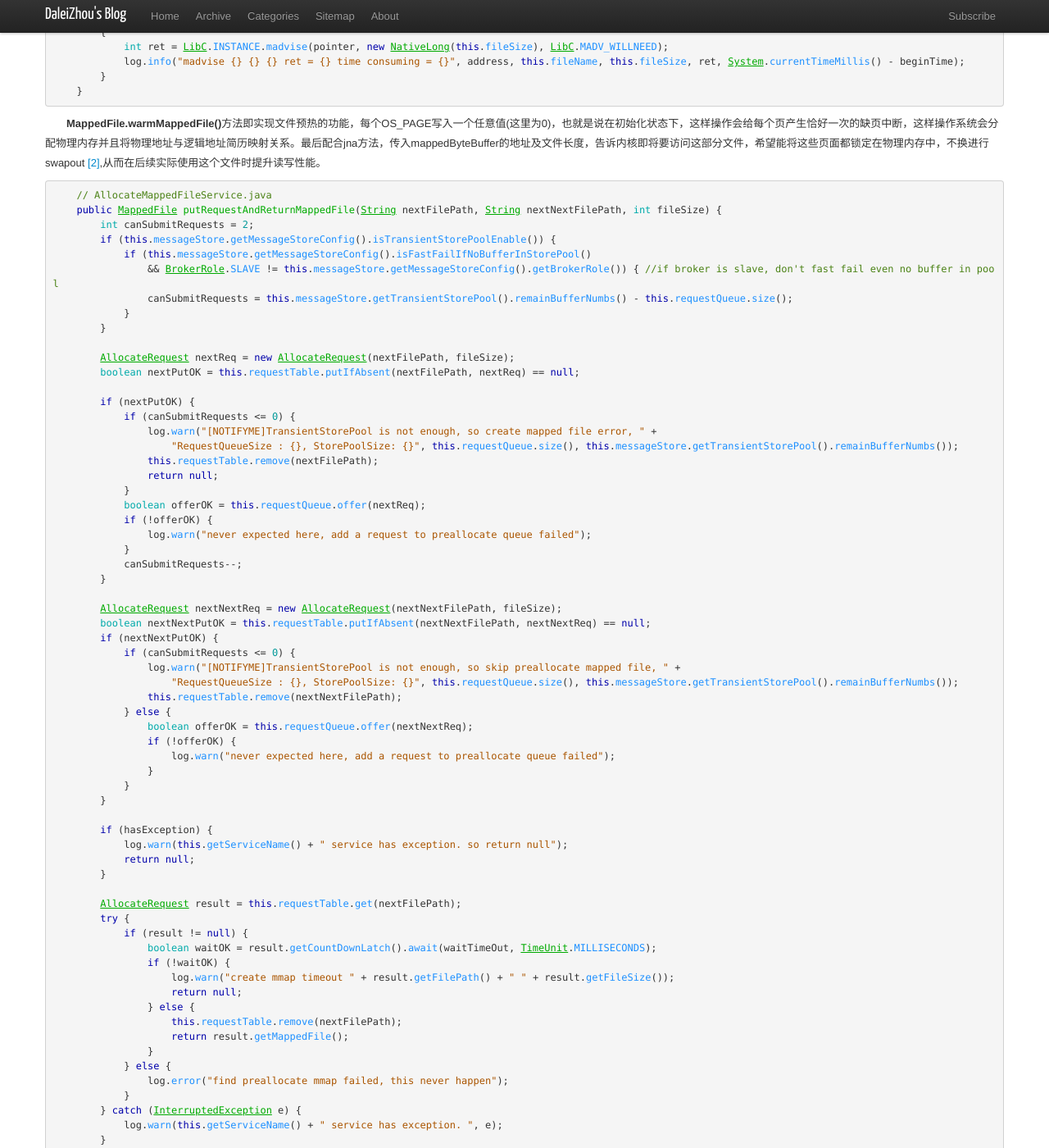
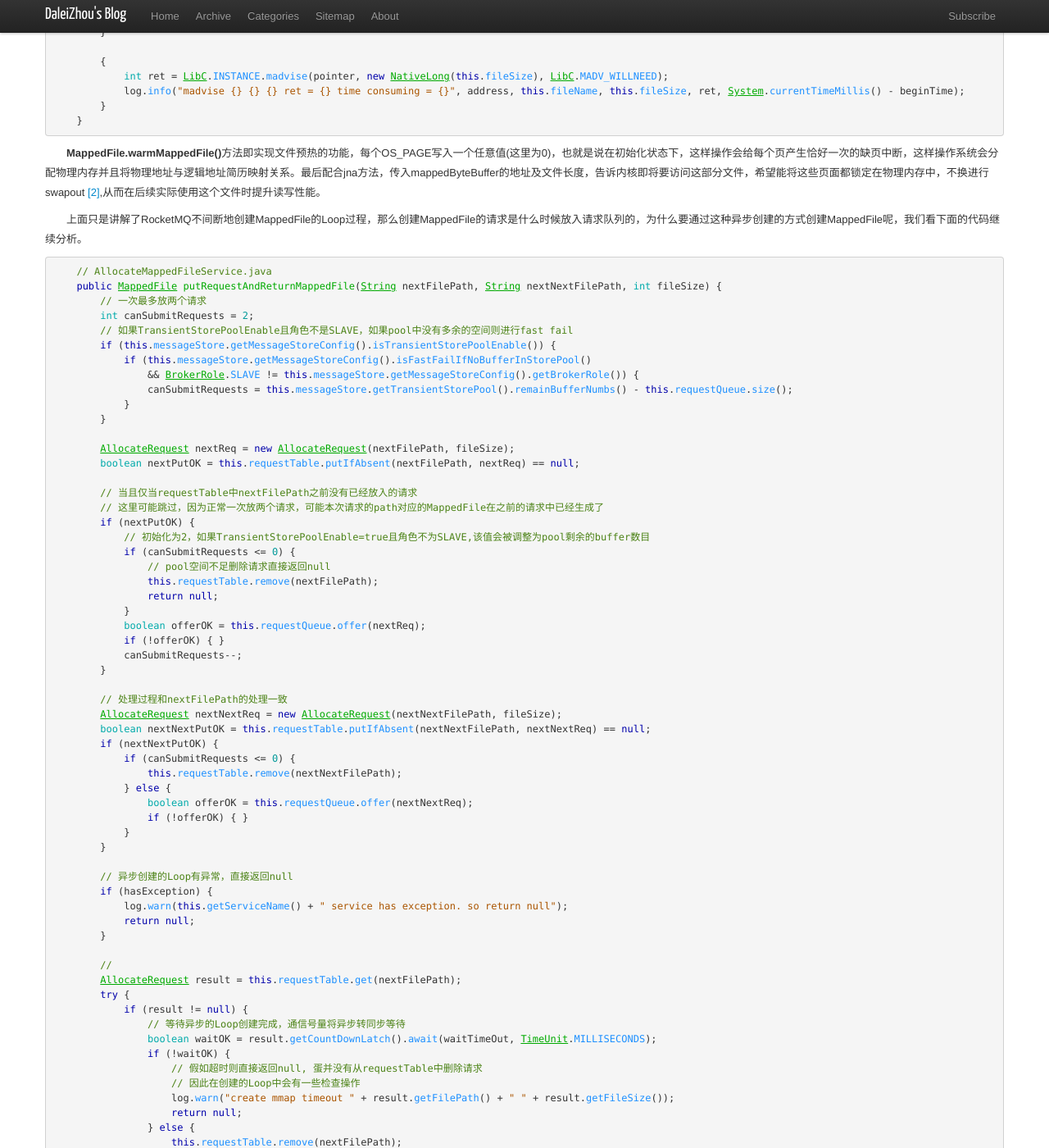
Before and after one commit to DaleiZhou/daleizhou.github.io, a Jekyll site: the page built from _posts/2018/2018-10-08-rocketmq-store-commitlog.md, in a window 1280 px wide and 1400 px high, scrolled down 4123 px. Shown: the whole window at 82% size. Built offline with Jekyll 4.4.1, drawn with Linux system fonts in a browser that asks for light colours; nearby versions of some CDN libraries; comment, search, counter and statistics services are not loaded; some of the changed text lies outside the part shown.

Commit message:
done AllocateMappedFileService

````diff
--- a/_includes/post_header.html
+++ b/_includes/post_header.html
@@ -6,6 +6,6 @@
 </div>
 <div style="line-height:180%;">
   作者：DaleiZhou<br>
-  出处：<a href="{{ page.url }}">http://daleizhou.github.io{{ page.url }}</a><br>
+  出处：<a href="{{ page.url }}">http://www.daleizhou.tech{{ page.url }}</a><br>
   声明：本文采用以下协议进行授权： <a href="http://creativecommons.org/licenses/by-nc-nd/3.0/deed.zh">自由转载-非商用-非衍生-保持署名|Creative Commons BY-NC-ND 3.0</a> ，转载请注明作者及出处。<br><br>
 </div>
--- a/_posts/2018/2018-10-08-rocketmq-store-commitlog.md
+++ b/_posts/2018/2018-10-08-rocketmq-store-commitlog.md
@@ -119,6 +120,7 @@ excerpt_separator: <!--more-->
             }
         } finally {
             if (req != null && isSuccess)
+                // 获取MappedFile的方法处会等待这个值进行同步
                 req.getCountDownLatch().countDown();
         }
         return true;
@@ -132,7 +134,7 @@ excerpt_separator: <!--more-->
     this.mappedByteBuffer = this.fileChannel.map(MapMode.READ_WRITE, 0, fileSize);
 ```
 
-　　熟悉操作系统的同学都知道现在操作系统通过段页管理的手段，通过缺页中断的方式替换合适的内存页，讲缺失的内存页换到内存中，从而给每个用户进程可以提供突破物理内存大小限制的虚拟内存空间。而文件的内存映射初始化之后仅仅是建立了逻辑地址，并没有立即在实际的在物理内存中申请空间并将数据复制进来。因此，RocketMQ提供了MappedFile的`预热`的功能。
+　　熟悉操作系统的同学都知道现在操作系统通过段页管理的手段，通过缺页中断的方式替换合适的内存页，将缺失的内存页换到内存中，从而给每个用户进程可以提供突破物理内存大小限制的虚拟内存空间。而文件的内存映射初始化之后仅仅是建立了逻辑地址，并没有立即在实际的在物理内存中申请空间并将数据复制进来。因此，RocketMQ提供了MappedFile的`预热`的功能。
 
 ```java
     // MappedFile.java
@@ -176,7 +178,7 @@ excerpt_separator: <!--more-->
             mappedByteBuffer.force();
         }
 
-        // 通过jna讲内存页锁定在物理内存中，防止被放入swap分区
+        // 通过jna将内存页锁定在物理内存中，防止被放入swap分区
         this.mlock();
     }
 
@@ -200,13 +202,17 @@ excerpt_separator: <!--more-->
 
 　　**MappedFile.warmMappedFile()**方法即实现文件预热的功能，每个OS_PAGE写入一个任意值(这里为0)，也就是说在初始化状态下，这样操作会给每个页产生恰好一次的缺页中断，这样操作系统会分配物理内存并且将物理地址与逻辑地址简历映射关系。最后配合jna方法，传入mappedByteBuffer的地址及文件长度，告诉内核即将要访问这部分文件，希望能将这些页面都锁定在物理内存中，不换进行swapout [[2]](https://events.static.linuxfound.org/sites/events/files/lcjp13_moriya.pdf),从而在后续实际使用这个文件时提升读写性能。
 
+　　上面只是讲解了RocketMQ不间断地创建MappedFile的Loop过程，那么创建MappedFile的请求是什么时候放入请求队列的，为什么要通过这种异步创建的方式创建MappedFile呢，我们看下面的代码继续分析。
+
 ```java
     // AllocateMappedFileService.java
     public MappedFile putRequestAndReturnMappedFile(String nextFilePath, String nextNextFilePath, int fileSize) {
+        // 一次最多放两个请求
         int canSubmitRequests = 2;
+        // 如果TransientStorePoolEnable且角色不是SLAVE，如果pool中没有多余的空间则进行fast fail
         if (this.messageStore.getMessageStoreConfig().isTransientStorePoolEnable()) {
             if (this.messageStore.getMessageStoreConfig().isFastFailIfNoBufferInStorePool()
-                && BrokerRole.SLAVE != this.messageStore.getMessageStoreConfig().getBrokerRole()) { //if broker is slave, don't fast fail even no buffer in pool
+                && BrokerRole.SLAVE != this.messageStore.getMessageStoreConfig().getBrokerRole()) {
                 canSubmitRequests = this.messageStore.getTransientStorePool().remainBufferNumbs() - this.requestQueue.size();
             }
         }
@@ -214,45 +220,47 @@ excerpt_separator: <!--more-->
         AllocateRequest nextReq = new AllocateRequest(nextFilePath, fileSize);
         boolean nextPutOK = this.requestTable.putIfAbsent(nextFilePath, nextReq) == null;
 
+        // 当且仅当requestTable中nextFilePath之前没有已经放入的请求
+        // 这里可能跳过，因为正常一次放两个请求，可能本次请求的path对应的MappedFile在之前的请求中已经生成了
         if (nextPutOK) {
+            // 初始化为2，如果TransientStorePoolEnable=true且角色不为SLAVE,该值会被调整为pool剩余的buffer数目
             if (canSubmitRequests <= 0) {
-                log.warn("[NOTIFYME]TransientStorePool is not enough, so create mapped file error, " +
-                    "RequestQueueSize : {}, StorePoolSize: {}", this.requestQueue.size(), this.messageStore.getTransientStorePool().remainBufferNumbs());
+                // pool空间不足删除请求直接返回null
                 this.requestTable.remove(nextFilePath);
                 return null;
             }
             boolean offerOK = this.requestQueue.offer(nextReq);
-            if (!offerOK) {
-                log.warn("never expected here, add a request to preallocate queue failed");
-            }
+            if (!offerOK) { }
             canSubmitRequests--;
         }
 
+        // 处理过程和nextFilePath的处理一致
         AllocateRequest nextNextReq = new AllocateRequest(nextNextFilePath, fileSize);
         boolean nextNextPutOK = this.requestTable.putIfAbsent(nextNextFilePath, nextNextReq) == null;
         if (nextNextPutOK) {
             if (canSubmitRequests <= 0) {
-                log.warn("[NOTIFYME]TransientStorePool is not enough, so skip preallocate mapped file, " +
-                    "RequestQueueSize : {}, StorePoolSize: {}", this.requestQueue.size(), this.messageStore.getTransientStorePool().remainBufferNumbs());
                 this.requestTable.remove(nextNextFilePath);
             } else {
                 boolean offerOK = this.requestQueue.offer(nextNextReq);
-                if (!offerOK) {
-                    log.warn("never expected here, add a request to preallocate queue failed");
-                }
+                if (!offerOK) { }
             }
         }
 
+        // 异步创建的Loop有异常，直接返回null
         if (hasException) {
             log.warn(this.getServiceName() + " service has exception. so return null");
             return null;
         }
 
+        //
         AllocateRequest result = this.requestTable.get(nextFilePath);
         try {
             if (result != null) {
+                // 等待异步的Loop创建完成，通信号量将异步转同步等待
                 boolean waitOK = result.getCountDownLatch().await(waitTimeOut, TimeUnit.MILLISECONDS);
                 if (!waitOK) {
+                    // 假如超时则直接返回null, 蛋并没有从requestTable中删除请求
+                    // 因此在创建的Loop中会有一些检查操作
                     log.warn("create mmap timeout " + result.getFilePath() + " " + result.getFileSize());
                     return null;
                 } else {
@@ -270,6 +278,8 @@ excerpt_separator: <!--more-->
     }
 ```
 
+　　这里是RocketMQ另一个实现上巧妙的地方了，之前代码分析过，创建MappedFile后台循环优先创建文件名小的请求。而通过阅读代码我们知道，每个MappedFile的文件名是根据上一个MappedFile的**FileFromOffset** + mappedFileSize得到的，代表该文件在CommitLog中的offset。因此文件名小的会被优先创建。每次申请获取MappedFile会创建一个冗余的创建请求。在方法结束时通过信号量等待机制将异步创建转为同步等结果。如果是已经通过之前的冗余请求创建完了，不仅本次创建请求得到满足，而且还会带来一个冗余的创建请求副作用。而这个副作用会被异步创建线程读取并进行创建但是不会阻塞调用获取的线程。等下次真的有请求获取这个结果可以很快的返回结果。
+
 ## <a id="FlushDisk">FlushDisk</a>
 
 　　**Todo**: FlushDisk
--- a/index.html
+++ b/index.html
@@ -7,12 +7,12 @@ title: DaleiZhou's Blog
 <br>
 <div style="line-height:180%;">
   作者：DaleiZhou <br>
-  出处：<a href="{{ first_post.url }}">http://daleizhou.github.io{{ first_post.url }}</a><br>
+  出处：<a href="{{ first_post.url }}">http://www.daleizhou.tech{{ first_post.url }}</a><br>
   声明：本文采用以下协议进行授权： <a href="http://creativecommons.org/licenses/by-nc-nd/3.0/deed.zh">自由转载-非商用-非衍生-保持署名|Creative Commons BY-NC-ND 3.0</a> ，转载请注明作者及出处。<br><br>
 
-<h2> Newest 5 Posts </h2>
+<h2> Newest 2 Posts </h2>
 <br>
- {% for post in site.posts limit:5 %}
+ {% for post in site.posts limit:2 %}
 
 <div>
 <h3>{{ post.title }}</h3>
````
Also changed, not shown: other parts of _posts/2018/2018-10-08-rocketmq-store-commitlog.md (+1 -0 lines).
